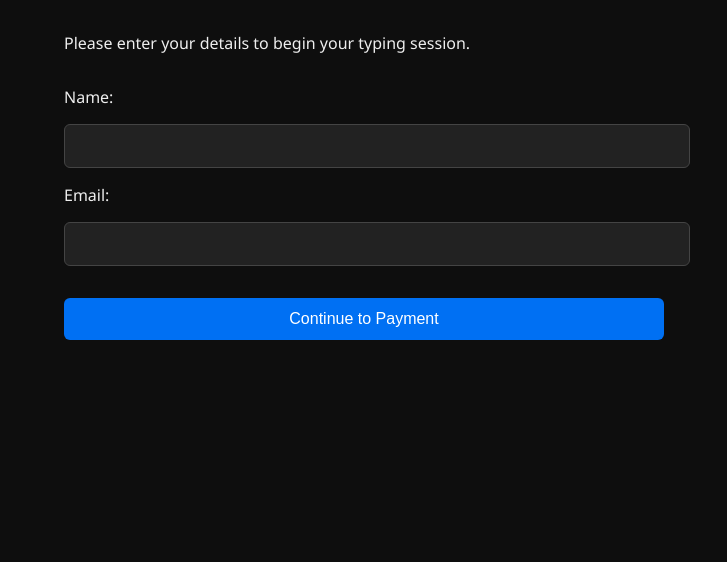
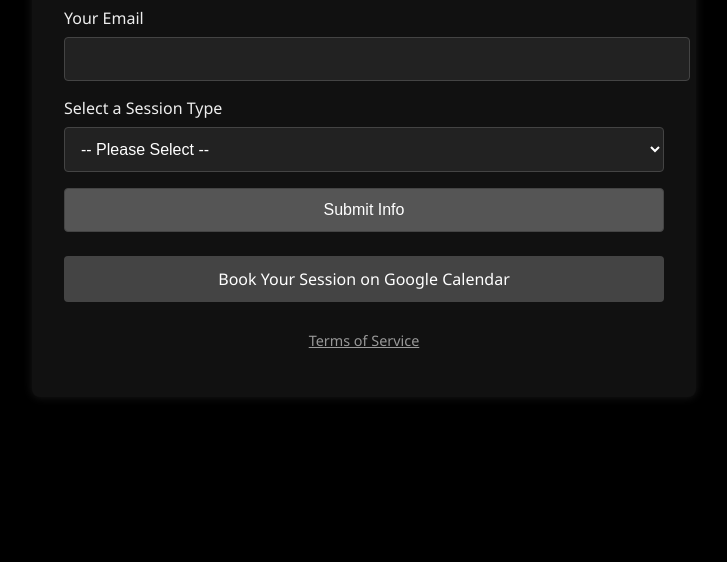
Before and after one commit to xivisiv/enneagram-typing-form, a plain HTML site: page index.html in a window 1280 px wide. Shown: the part 302-864 px from the top of the page, without its empty margins (276-1003 px from the left). After the commit the page ends 800 px from the top, so only its background shows below. Drawn offline with Linux system fonts and the light colour scheme; a script that the page names is missing.

Commit message:
Update index.html

```diff
--- a/index.html
+++ b/index.html
@@ -3,58 +3,167 @@
 <head>
   <meta charset="UTF-8" />
   <meta name="viewport" content="width=device-width, initial-scale=1.0"/>
-  <title>Enneagram Typing Tool</title>
-  <link rel="stylesheet" href="style.css" />
-  <script src="https://www.paypal.com/sdk/js?client-id=BAAJJ80CqGT3b65mquKpkXN5D6QDiEzBuFYAo01cGbU8jegpSf-uxaA0rGsozub3df2-HjosUBLIJLSf7M&components=hosted-buttons&enable-funding=venmo&currency=USD" defer></script>
+  <title>Enneagram Typing Sessions</title>
+  <script src="https://www.paypal.com/sdk/js?client-id=YOUR_CLIENT_ID&components=hosted-buttons&enable-funding=venmo&currency=USD"></script>
+  <style>
+    body {
+      margin: 0;
+      padding: 0;
+      font-family: "Segoe UI", Roboto, sans-serif;
+      background: #000;
+      color: #eee;
+      display: flex;
+      align-items: center;
+      justify-content: center;
+      height: 100vh;
+    }
+
+    .container {
+      max-width: 600px;
+      width: 90%;
+      background: #111;
+      padding: 2em;
+      border-radius: 8px;
+      box-shadow: 0 0 10px rgba(255,255,255,0.1);
+    }
+
+    h1, h2, p {
+      text-align: center;
+    }
+
+    label {
+      display: block;
+      margin-top: 1em;
+    }
+
+    input, select, button, textarea {
+      width: 100%;
+      padding: 0.75em;
+      margin-top: 0.5em;
+      background: #222;
+      border: 1px solid #444;
+      color: white;
+      font-size: 1em;
+      border-radius: 4px;
+    }
+
+    button {
+      background: #555;
+      cursor: pointer;
+      margin-top: 1em;
+    }
+
+    #paypal-container {
+      margin-top: 1em;
+      text-align: center;
+    }
+
+    .hidden {
+      display: none;
+    }
+
+    a.button-link {
+      display: block;
+      margin-top: 1.5em;
+      text-align: center;
+      color: white;
+      background: #444;
+      padding: 0.75em;
+      text-decoration: none;
+      border-radius: 4px;
+    }
+
+    footer {
+      text-align: center;
+      margin-top: 2em;
+      font-size: 0.9em;
+    }
+
+    footer a {
+      color: #999;
+      text-decoration: underline;
+    }
+  </style>
 </head>
 <body>
-  <div class="container">
-    <h1>Enneagram Typing Request</h1>
 
-    <div id="page1" class="page active">
-      <p>Please enter your details to begin your typing session.</p>
-      <label>Name:</label>
-      <input type="text" id="name" required />
-      <label>Email:</label>
-      <input type="email" id="email" required />
-      <button onclick="goToPage(2)">Continue to Payment</button>
-    </div>
+<div class="container">
+  <h1>Enneagram Session Request</h1>
+  <form id="session-form" action="https://formspree.io/f/xovlddjn" method="POST">
+    <label for="name">Your Name</label>
+    <input type="text" name="name" id="name" required />
 
-    <div id="page2" class="page">
-      <p>Please complete your payment below using PayPal.</p>
-      <div id="paypal-container-8K53V3MR3B4VG" style="margin: 1em auto;"></div>
-      <p><a href="#" onclick="goToPage(3)">I’ve completed my payment</a></p>
-    </div>
+    <label for="email">Your Email</label>
+    <input type="email" name="email" id="email" required />
 
-    <div id="page3" class="page">
-      <p>Thank you! Please book your typing session via the link below:</p>
-      <a href="https://calendar.google.com/calendar/u/2?cid=ZWExMTA2MDRmNTcwZTkyNGEzMDM3YzgyNGE3NWJhYjNhNDcwMGM1Y2FkNzVkYzE0NTYzZDMyZWQwNWJiYTdjMEBncm91cC5jYWxlbmRhci5nb29nbGUuY29t"
-         target="_blank"
-         class="button">
-        Book via Google Calendar
-      </a>
-      <p><a href="#" onclick="goToPage(4)">Continue</a></p>
-    </div>
+    <label for="session">Select a Session Type</label>
+    <select id="session" name="session" required>
+      <option value="">-- Please Select --</option>
+      <option value="recorded">Typing Session (Recorded) - $80</option>
+      <option value="unrecorded">Typing Session (Unrecorded) - $100</option>
+      <option value="consultation">Consultation (General) - $100</option>
+    </select>
 
-    <div id="page4" class="page">
-      <p>You're all set! We'll see you at your scheduled session.</p>
-      <p><a href="terms.html" target="_blank">Terms of Service</a></p>
-    </div>
+    <button type="submit">Submit Info</button>
+  </form>
+
+  <div id="paypal-container" class="hidden">
+    <h2>Complete Your Payment</h2>
+    <div id="paypal-button-recorded" class="hidden"></div>
+    <div id="paypal-button-unrecorded" class="hidden"></div>
+    <div id="paypal-button-consultation" class="hidden"></div>
   </div>
 
-  <script>
-    function goToPage(pageNumber) {
-      document.querySelectorAll('.page').forEach(p => p.classList.remove('active'));
-      document.getElementById('page' + pageNumber).classList.add('active');
+  <a href="https://calendar.google.com/calendar/u/2?cid=ZWExMTA2MDRmNTcwZTkyNGEzMDM3YzgyNGE3NWJhYjNhNDcwMGM1Y2FkNzVkYzE0NTYzZDMyZWQwNWJiYTdjMEBncm91cC5jYWxlbmRhci5nb29nbGUuY29t"
+     class="button-link" target="_blank">Book Your Session on Google Calendar</a>
+
+  <footer>
+    <p><a href="terms.html" target="_blank">Terms of Service</a></p>
+  </footer>
+</div>
+
+<script>
+  // PayPal Button Rendering
+  const buttonIds = {
+    recorded: "BUTTON_ID_1",      // Replace with your actual Hosted Button ID
+    unrecorded: "BUTTON_ID_2",    // Replace with your actual Hosted Button ID
+    consultation: "BUTTON_ID_3"   // Replace with your actual Hosted Button ID
+  };
+
+  const containers = {
+    recorded: "#paypal-button-recorded",
+    unrecorded: "#paypal-button-unrecorded",
+    consultation: "#paypal-button-consultation"
+  };
+
+  document.getElementById("session").addEventListener("change", function () {
+    const selected = this.value;
+    const paypalContainer = document.getElementById("paypal-container");
+    paypalContainer.classList.remove("hidden");
+
+    // Hide all PayPal buttons first
+    Object.keys(containers).forEach(key => {
+      document.querySelector(containers[key]).classList.add("hidden");
+    });
+
+    if (buttonIds[selected]) {
+      document.querySelector(containers[selected]).classList.remove("hidden");
     }
+  });
 
-    window.addEventListener('load', () => {
-      if (window.paypal) {
-        paypal.HostedButtons({
-          hostedButtonId: "8K53V3MR3B4VG"
-        }).render("#paypal-container-8K53V3MR3B4VG");
-      }
-    });
-  </script>
+  // Render PayPal Buttons
+  paypal.HostedButtons({
+    hostedButtonId: buttonIds.recorded,
+  }).render(containers.recorded);
+
+  paypal.HostedButtons({
+    hostedButtonId: buttonIds.unrecorded,
+  }).render(containers.unrecorded);
+
+  paypal.HostedButtons({
+    hostedButtonId: buttonIds.consultation,
+  }).render(containers.consultation);
+</script>
+
 </body>
 </html>
```
